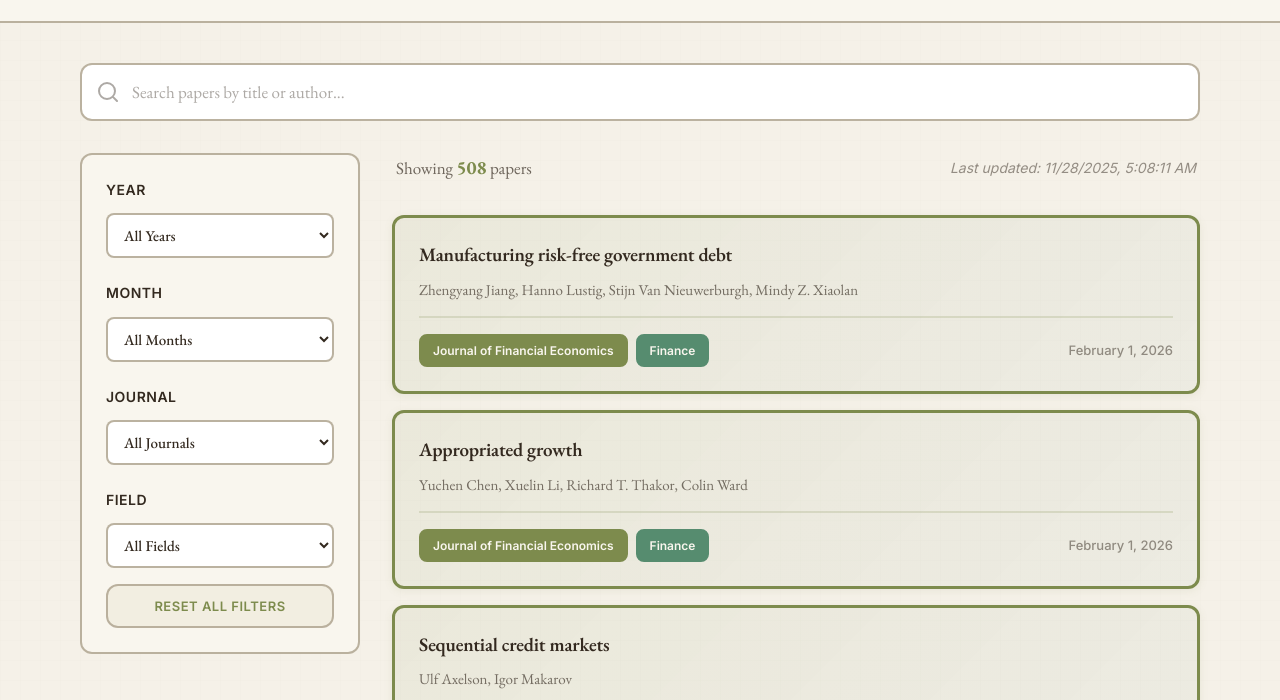
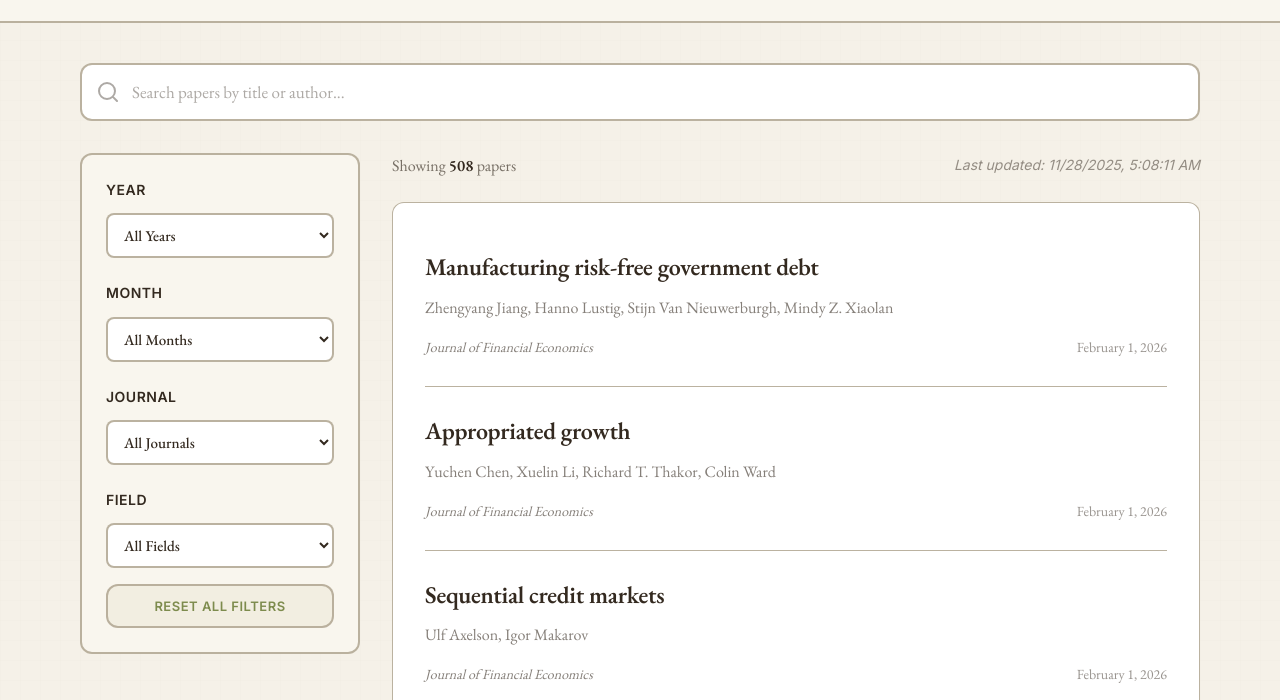
Before and after one commit to Justinache/academic-papers, a website: page index.html in a window 1280 px wide. Shown: the part 100-800 px from the top of the page. Drawn offline with nearby package versions, Linux system fonts and the light colour scheme.

Commit message:
Redesign paper cards with JSTOR-style formatting while keeping Ghibli theme

```diff
--- a/script.js
+++ b/script.js
@@ -447,12 +447,11 @@ function createPaperCardContent(paper) {
     return `
         <h3 class="paper-title">${highlightText(paper.title, searchTerm)}</h3>
         <p class="paper-authors">${highlightText(paper.authors, searchTerm)}</p>
-        ${abstractHTML}
         <div class="paper-meta">
             <span class="paper-journal">${escapeHtml(paper.journal)}</span>
-            <span class="paper-field">${escapeHtml(paper.field)}</span>
             <span class="paper-date">${formattedDate}</span>
         </div>
+        ${abstractHTML}
     `;
 }
 
--- a/styles.css
+++ b/styles.css
@@ -230,20 +230,20 @@ body {
     display: flex;
     align-items: center;
     justify-content: space-between;
-    margin-bottom: 32px;
-    padding: 0 4px;
+    margin-bottom: 24px;
+    padding: 0;
 }
 
 .results-count {
-    font-size: 17px;
-    color: rgba(51, 41, 31, 0.7);
+    font-size: 16px;
+    color: rgba(51, 41, 31, 0.65);
     font-weight: 400;
 }
 
 .results-count strong {
-    color: var(--primary);
-    font-weight: 700;
-    font-size: 19px;
+    color: var(--foreground);
+    font-weight: 600;
+    font-size: 16px;
 }
 
 .update-time {
@@ -257,105 +257,100 @@ body {
 .papers-grid {
     display: flex;
     flex-direction: column;
-    gap: 16px;
+    gap: 0;
+    background: white;
+    padding: 20px 32px;
+    border-radius: var(--radius);
+    border: 1px solid var(--border);
 }
 
 .paper-card {
-    background: linear-gradient(135deg, rgba(125, 139, 77, 0.08) 0%, rgba(86, 140, 111, 0.05) 100%);
-    border-radius: var(--radius);
-    padding: 24px;
-    border: 3px solid var(--primary);
-    transition: all 0.3s cubic-bezier(0.4, 0, 0.2, 1);
+    background: white;
+    border-radius: 0;
+    padding: 28px 0;
+    border: none;
+    border-bottom: 1px solid var(--border);
+    transition: all 0.2s ease;
     cursor: pointer;
     position: relative;
     text-decoration: none;
     color: inherit;
     display: block;
-    box-shadow: 0 2px 8px rgba(125, 139, 77, 0.1);
+    box-shadow: none;
 }
 
 .paper-card:hover {
-    transform: translateY(-4px);
-    box-shadow: 0 8px 24px rgba(125, 139, 77, 0.25);
-    border-color: var(--accent);
+    background: rgba(125, 139, 77, 0.02);
 }
 
 .paper-title {
-    font-size: 19px;
+    font-size: 24px;
     font-weight: 600;
     color: var(--foreground);
-    margin-bottom: 10px;
-    line-height: 1.4;
-    letter-spacing: -0.2px;
+    margin-bottom: 12px;
+    line-height: 1.35;
+    letter-spacing: -0.3px;
 }
 
 .paper-authors {
-    font-size: 15px;
-    color: rgba(51, 41, 31, 0.65);
-    margin-bottom: 12px;
+    font-size: 16px;
+    color: rgba(51, 41, 31, 0.6);
+    margin-bottom: 16px;
     font-weight: 400;
-    line-height: 1.4;
+    line-height: 1.5;
 }
 
 .paper-abstract {
-    font-size: 14px;
-    color: rgba(51, 41, 31, 0.7);
-    margin-bottom: 14px;
+    font-size: 15px;
+    color: rgba(51, 41, 31, 0.75);
+    margin-bottom: 16px;
     font-weight: 400;
-    line-height: 1.5;
+    line-height: 1.65;
     font-family: 'EB Garamond', Georgia, serif;
 }
 
 .highlight {
-    background-color: rgba(125, 139, 77, 0.3);
+    background-color: rgba(125, 139, 77, 0.25);
     color: var(--foreground);
-    font-weight: 600;
-    padding: 2px 4px;
-    border-radius: 3px;
+    font-weight: 500;
+    padding: 1px 3px;
+    border-radius: 2px;
 }
 
 .paper-meta {
     display: flex;
     flex-wrap: wrap;
-    gap: 8px;
+    gap: 12px;
     align-items: center;
-    margin-top: 16px;
-    padding-top: 16px;
-    border-top: 2px solid rgba(125, 139, 77, 0.2);
+    margin-top: 0;
+    padding-top: 0;
+    border-top: none;
 }
 
 .paper-journal {
     display: inline-flex;
     align-items: center;
-    background: var(--primary);
-    color: var(--primary-foreground);
-    padding: 5px 12px;
-    border-radius: calc(var(--radius) - 0.25rem);
-    font-size: 12px;
-    font-weight: 600;
-    font-family: 'Inter', sans-serif;
-    border: 2px solid var(--primary);
+    background: transparent;
+    color: rgba(51, 41, 31, 0.6);
+    padding: 0;
+    border-radius: 0;
+    font-size: 14px;
+    font-weight: 400;
+    font-family: 'EB Garamond', Georgia, serif;
+    border: none;
+    font-style: italic;
 }
 
 .paper-field {
-    display: inline-flex;
-    align-items: center;
-    background: var(--accent);
-    color: var(--accent-foreground);
-    padding: 5px 12px;
-    border-radius: calc(var(--radius) - 0.25rem);
-    font-size: 12px;
-    font-weight: 600;
-    font-family: 'Inter', sans-serif;
-    border: 2px solid var(--accent);
+    display: none;
 }
 
 .paper-date {
     color: rgba(51, 41, 31, 0.5);
-    font-size: 13px;
-    font-weight: 500;
+    font-size: 14px;
+    font-weight: 400;
     margin-left: auto;
-    font-family: 'Inter', sans-serif;
+    font-family: 'EB Garamond', Georgia, serif;
 }
 
 /* No Results */
```
